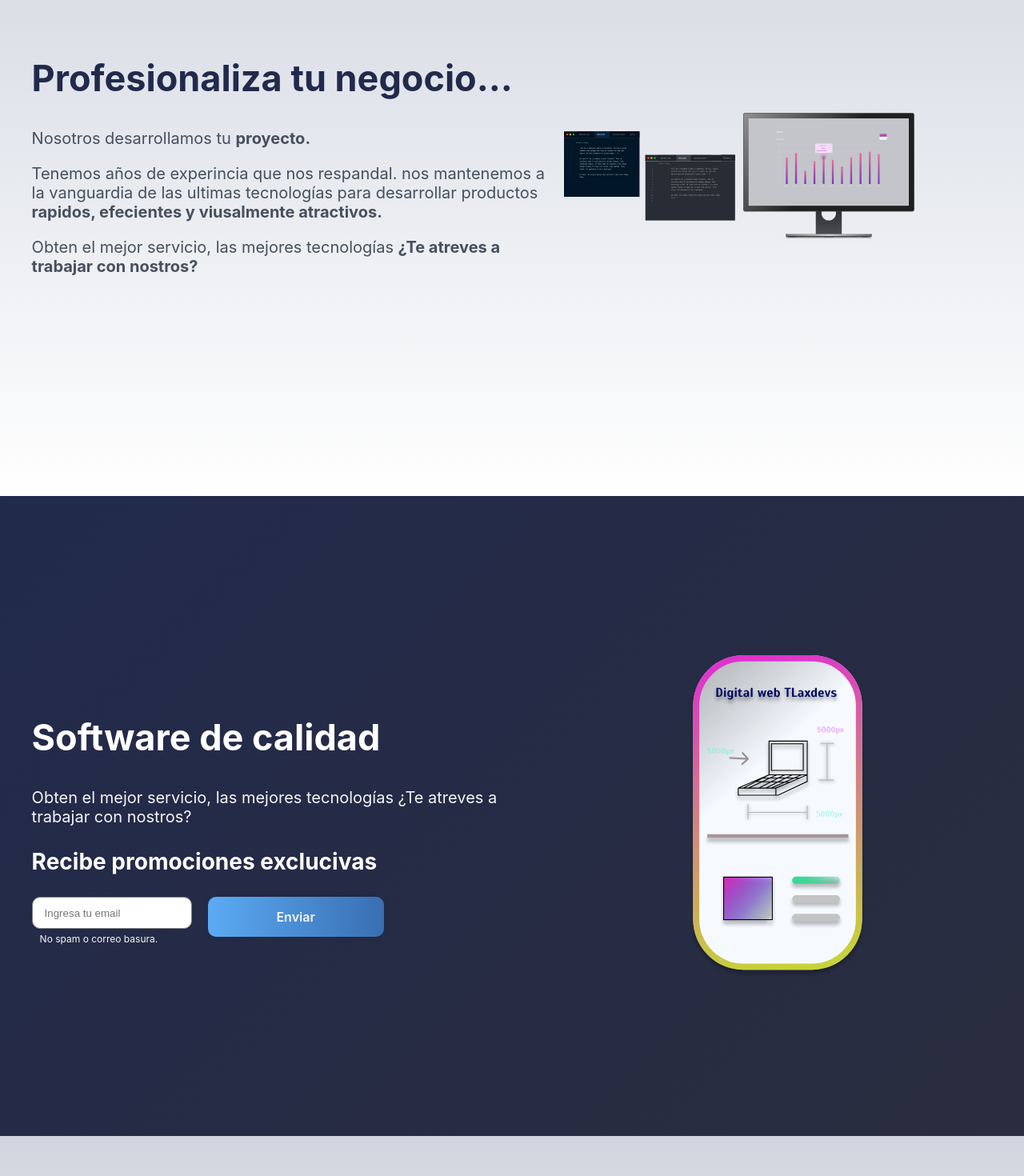
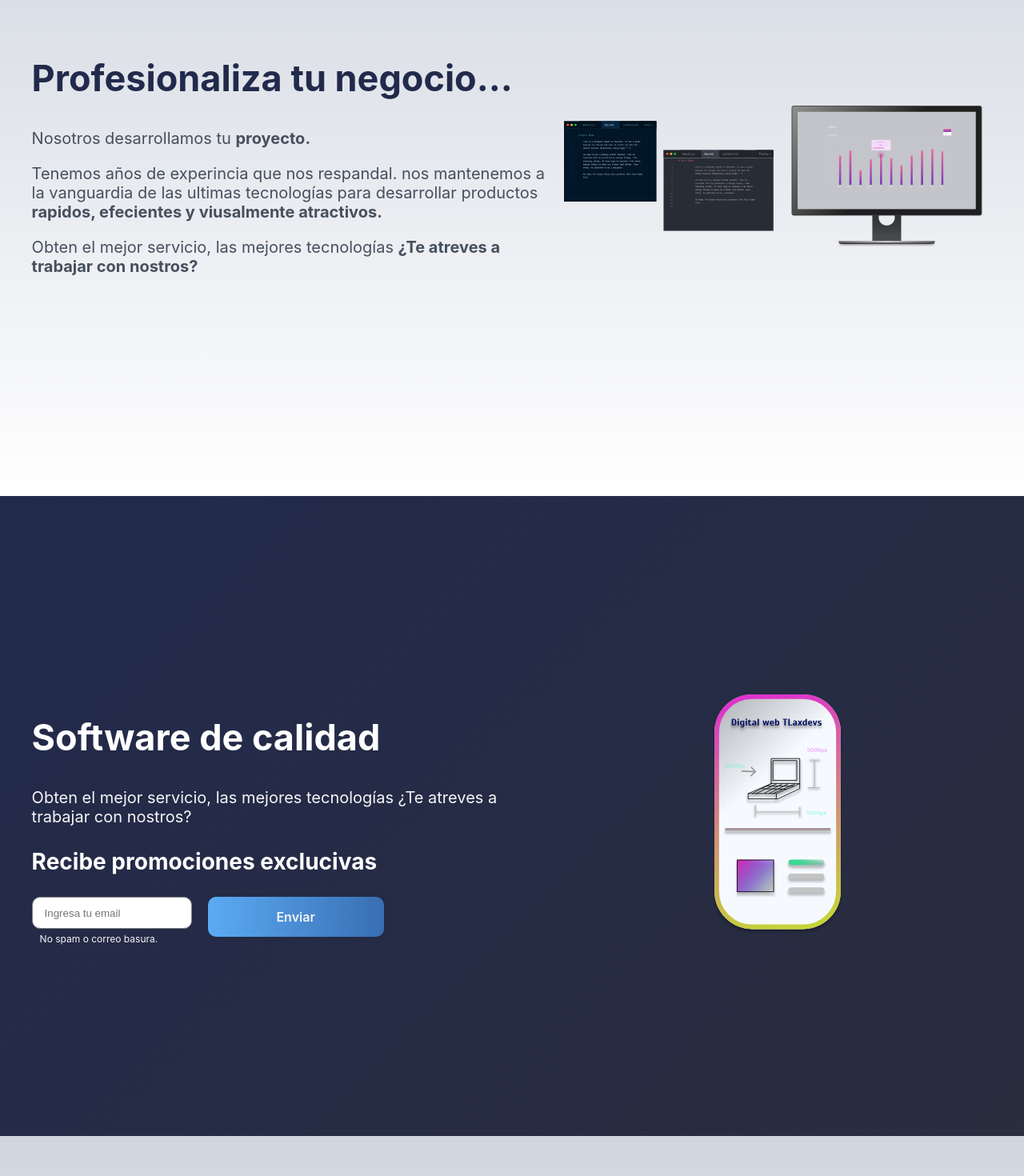
Before and after one commit to keivnGutierrez/Tlaxdevs, a Next.js app: page / in a window 1280 px wide. Shown: the part 980-2450 px from the top of the page at 80% size. Built offline with nearby package versions, Linux system fonts and the light colour scheme; a web font is replaced by a local one.

Commit message:
fix img to Image

```diff
--- a/components/ItemProyect.js
+++ b/components/ItemProyect.js
@@ -16,8 +16,10 @@ export default function ItemProyect({
     return (
         <>
             <div className='main'>
-                <img className="img" src={isprivate ? '/private.svg' : img} alt="Mack Home WEb" ></img>
-
+                {/* <img className="img"  ></img> */}
+                <div style={{margin:'auto'}}>
+                    <Image src={isprivate ? '/private.svg' : img} alt="Mack Home WEb" width={200} height={200} />
+                </div>
                 <div className='content'>
                     <div className='paragraphs'>
                         <p>{text.one}</p>
--- a/components/Navbar.js
+++ b/components/Navbar.js
@@ -44,6 +44,7 @@ export default function Navbar() {
             <style jsx>{`
                 nav{
                     position:fixed;
+                    z-index:3;
                     width:100vw;
                     display:flex;
                     justify-content:space-between;
--- a/pages/cotizaciones.js
+++ b/pages/cotizaciones.js
@@ -41,7 +41,7 @@ export default function Cotizaciones() {
             </Head>
             <Navbar></Navbar>
             {loading && (
-                <div style={{ position: 'fixed', width: '100%', display: 'flex', margin: 'auto', height: '100vh', background: 'grey', opacity: .6 }} >
+                <div style={{ zIndex: '3', position: 'fixed', width: '100%', display: 'flex', margin: 'auto', height: '100vh', background: 'grey', opacity: .6 }} >
                     <Loading />
                 </div>
             )}
--- a/pages/index.js
+++ b/pages/index.js
@@ -46,7 +46,7 @@ export default function Home() {
       </Head>
       <Navbar></Navbar>
       {loading && (
-        <div style={{ position: 'fixed', width: '100%', display: 'flex', margin: 'auto', height: '100vh', background: 'grey', opacity: .6 }} >
+        <div style={{ zIndex:'3', position: 'fixed', width: '100%', display: 'flex', margin: 'auto', height: '100vh', background: 'grey', opacity: .6 }} >
           <Loading />
         </div>
       )}
@@ -75,8 +75,8 @@ export default function Home() {
             </p>
           </article>
           <aside >
-            <img src="/mackCode.svg" alt="Mack Home WEb" style={{ width: '40%' }} />
-            <img src="/mackInfo.svg" alt="Mack Home WEb" style={{ width: '40%' }} />
+            <Image src="/mackCode.svg" alt="Mack Home WEb" width={300} height={200} />
+            <Image src="/mackInfo.svg" alt="Mack Home WEb" width={300} height={200} />
 
           </aside>
         </main>
@@ -92,8 +92,10 @@ export default function Home() {
             <FromSuscribe></FromSuscribe>
           </article>
           <aside>
-            {/* <Image src="/mackTo.svg" className="m-a" alt="Mack Home WEb" width={190} height={190} /> */}
-            <img src="/movil.svg" className="m-a" alt="Mack Home WEb" style={{ width: 220 }} />
+            <div style={{ margin: 'auto' }}>
+
+              <Image src="/movil.svg" className="m-a" alt="Mack Home WEb" width={240} height={300} />
+            </div>
           </aside>
         </div>
       </div>
@@ -160,8 +162,11 @@ export default function Home() {
 
             </div>
           </article>
-          <aside>
-            <img src="/compu.svg" className="m-a" alt="Mack Home WEb" style={{ width: 300 }} />
+          <aside >
+            <div style={{ margin: 'auto' }}>
+
+              <Image src="/compu.svg" className="m-a" alt="Mack Home WEb" width={350} height={250} />
+            </div>
           </aside>
         </main>
       </div>
--- a/pages/portafolio.js
+++ b/pages/portafolio.js
@@ -45,7 +45,7 @@ export default function Portafolio() {
             </Head>
             <Navbar></Navbar>
             {loading && (
-                <div style={{ position: 'fixed', width: '100%', display: 'flex', margin: 'auto', height: '100vh', background: 'grey', opacity: .6 }} >
+                <div style={{ zIndex:'3', position: 'fixed', width: '100%', display: 'flex', margin: 'auto', height: '100vh', background: 'grey', opacity: .6 }} >
                     <Loading />
                 </div>
             )}
```
